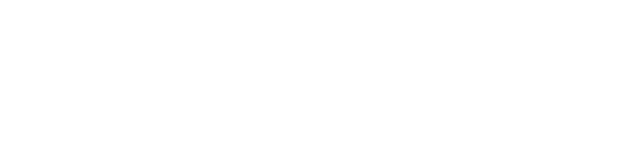
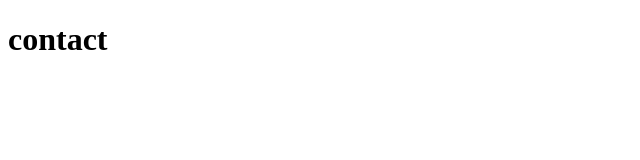
Before and after one commit to ngochiep333/ngochiep333.github.io, a plain HTML site: page contact.html in a window 1280 px wide. Shown: the whole page, without its empty margins (0-640 px from the left). Drawn offline with Linux system fonts and the light colour scheme.

Commit message:
sửa file contact

```diff
--- a/contact.html
+++ b/contact.html
@@ -4,9 +4,9 @@
     <meta charset="UTF-8">
     <meta http-equiv="X-UA-Compatible" content="IE=edge">
     <meta name="viewport" content="width=, initial-scale=1.0">
-    <title>Document</title>
+    <title>contact</title>
 </head>
 <body>
-
+    <h1>contact</h1>
 </body>
 </html>
```
